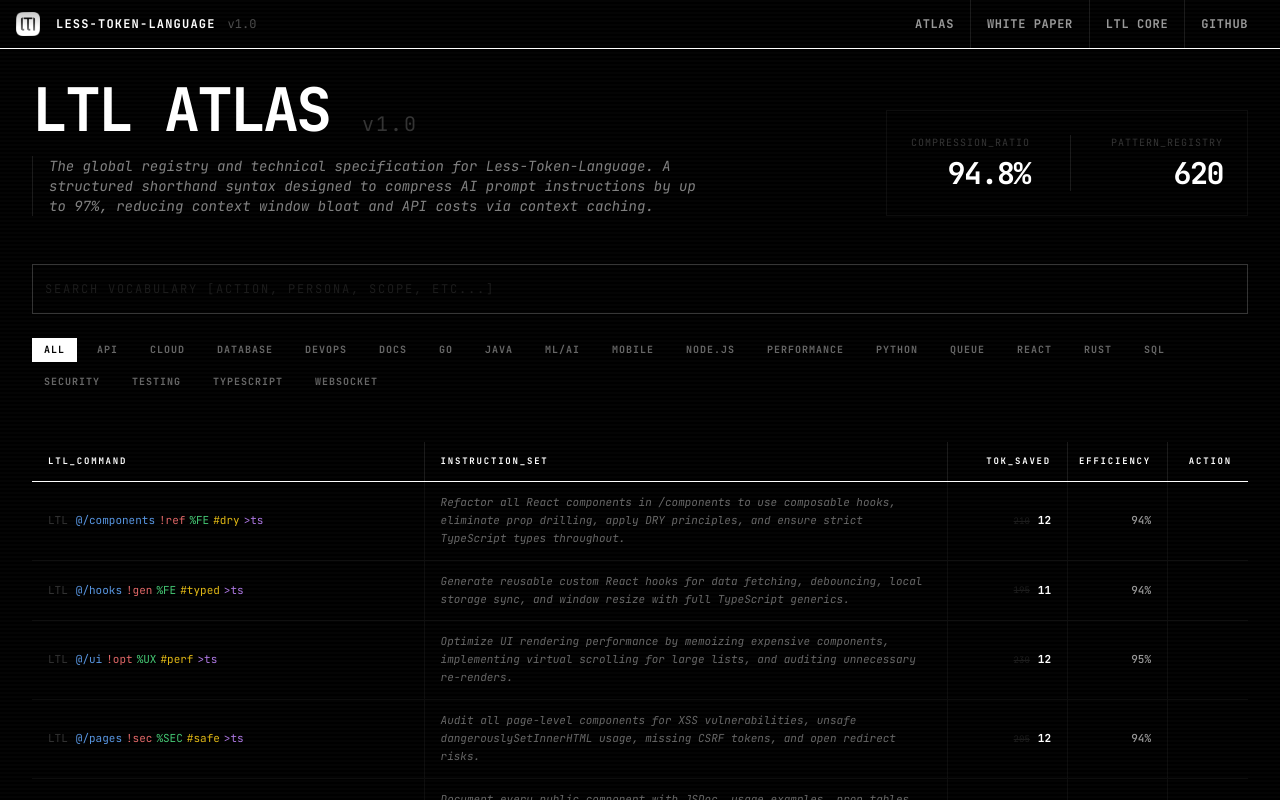
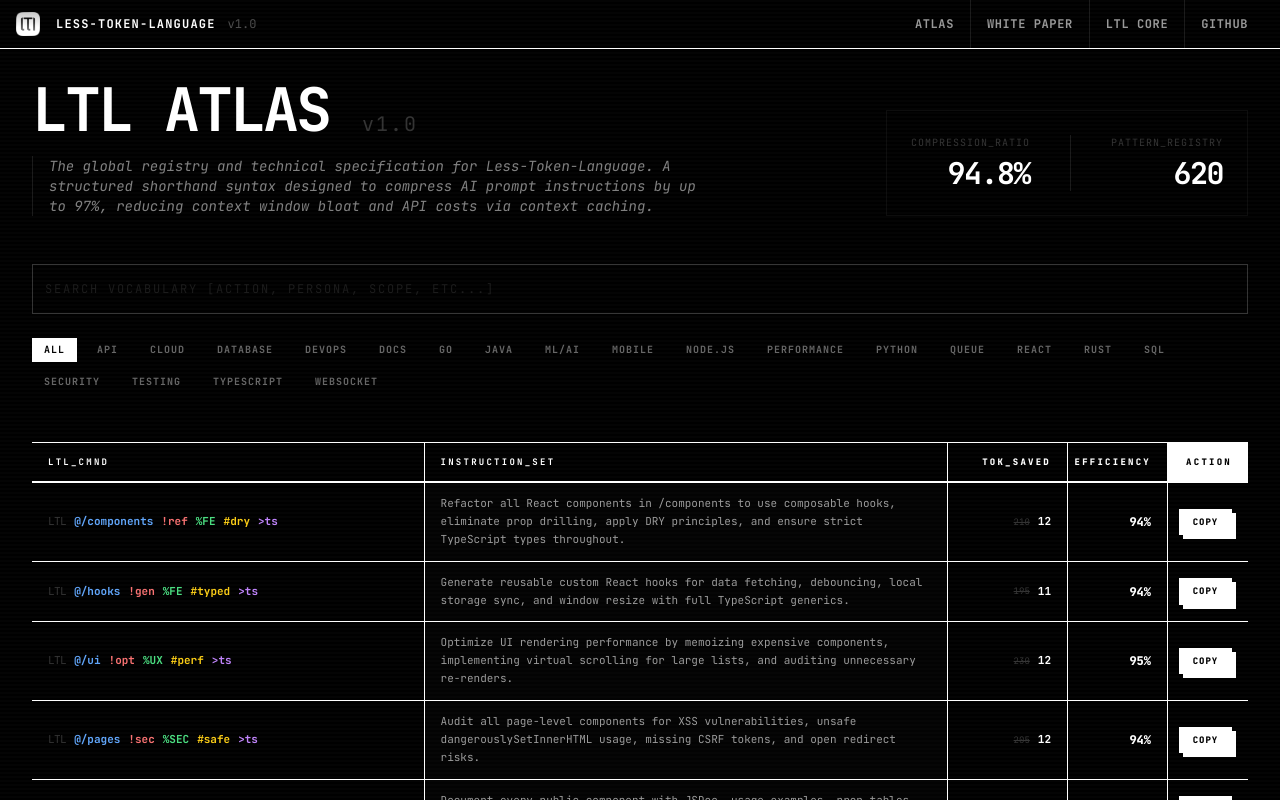
Before and after one commit to hahnsebastian/ltl, a Next.js app: page / in a window 1280 px wide. Shown: the top 800 px of the page. Built offline with nearby package versions, Linux system fonts and the light colour scheme.

Commit message:
UI: Increase table border prominence for high-contrast brutalist aesthetic

```diff
--- a/src/components/AtlasGrid.tsx
+++ b/src/components/AtlasGrid.tsx
@@ -29,64 +29,64 @@ export default function AtlasGrid({ searchQuery, activeCategory }: AtlasGridProp
 
   if (filteredData.length === 0) {
     return (
-      <div className="flex flex-col items-center justify-center h-[400px] w-full text-white/20 p-8 border border-dashed border-white/5">
-        <span className="text-xl mb-2 tracking-widest">ZERO_RESULTS</span>
-        <span className="text-xs">ADJUST_QUERY</span>
+      <div className="flex flex-col items-center justify-center h-[400px] w-full text-white/20 p-8 border border-dashed border-white/20">
+        <span className="text-xl mb-2 tracking-widest uppercase">zero_results_error</span>
+        <span className="text-xs uppercase opacity-50">modify_filters_to_proceed</span>
       </div>
     )
   }
 
   return (
-    <div className="w-full flex flex-col bg-black overflow-hidden select-none">
+    <div className="w-full flex flex-col bg-black overflow-hidden select-none border-t border-white">
       {/* Table Header */}
-      <div className="h-10 border-b border-white z-20 flex text-[9px] font-bold tracking-[0.2em] text-white uppercase sticky top-0 bg-black">
+      <div className="h-10 border-b-2 border-white z-20 flex text-[9px] font-bold tracking-[0.25em] text-white uppercase sticky top-0 bg-black">
         <div className="grid grid-cols-[1.5fr_2fr_120px_100px_80px] w-full h-full items-center">
-          <div className="px-4 border-r border-white/10 h-full flex items-center">LTL_COMMAND</div>
-          <div className="px-4 border-r border-white/10 h-full flex items-center">INSTRUCTION_SET</div>
-          <div className="px-4 border-r border-white/10 h-full flex items-center text-right justify-end">TOK_SAVED</div>
-          <div className="px-4 border-r border-white/10 h-full flex items-center text-right justify-end">EFFICIENCY</div>
-          <div className="px-4 h-full flex items-center text-right justify-end">ACTION</div>
+          <div className="px-4 border-r border-white h-full flex items-center">LTL_CMND</div>
+          <div className="px-4 border-r border-white h-full flex items-center">INSTRUCTION_SET</div>
+          <div className="px-4 border-r border-white h-full flex items-center text-right justify-end font-black">TOK_SAVED</div>
+          <div className="px-4 border-r border-white h-full flex items-center text-right justify-end font-black">EFFICIENCY</div>
+          <div className="px-4 h-full flex items-center text-right justify-end font-black bg-white text-black">ACTION</div>
         </div>
       </div>
 
       {/* Table Body */}
       <div className="max-h-[75vh] overflow-y-auto scrollbar-hide">
         {filteredData.map((item) => (
-          <div key={item.id} className="border-b border-white/5 hover:bg-white/[0.02] transition-colors group">
+          <div key={item.id} className="border-b border-white hover:bg-white/[0.03] transition-colors group">
             <div className="grid grid-cols-[1.5fr_2fr_120px_100px_80px] w-full min-h-[56px] items-stretch text-[11px]">
 
               {/* Command */}
-              <div className="px-4 py-3 font-mono flex items-center border-r border-white/5">
-                <span className="text-white/20 mr-2">LTL</span>
-                <span className="text-blue-400/90">{item.scope}</span>
-                <span className="mx-1 text-red-400/90">{item.action}</span>
-                <span className="text-green-400/90">{item.persona}</span>
-                <span className="mx-1 text-yellow-400/90">{item.constraint}</span>
-                <span className="text-purple-400/90">{item.output}</span>
+              <div className="px-4 py-3 font-mono border-r border-white flex flex-wrap gap-x-2 items-center">
+                <span className="text-white/20 tracking-tighter">LTL</span>
+                <span className="text-blue-400 font-bold">{item.scope}</span>
+                <span className="text-red-400 font-bold">{item.action}</span>
+                <span className="text-green-400 font-bold">{item.persona}</span>
+                <span className="text-yellow-400 font-bold">{item.constraint}</span>
+                <span className="text-purple-400 font-bold">{item.output}</span>
               </div>
 
               {/* Instruction */}
-              <div className="px-4 py-3 text-white/40 leading-relaxed border-r border-white/5 flex items-center italic">
+              <div className="px-4 py-3 text-white/60 leading-relaxed border-r border-white flex items-center bg-white/[0.01]">
                 {item.fullInstruction}
               </div>
 
               {/* Tokens */}
-              <div className="px-4 py-3 text-right flex items-center justify-end font-mono border-r border-white/5">
-                <span className="line-through mr-2 opacity-10 text-[9px]">{item.standardTokens}</span>
-                <span className="text-white font-bold">{item.ltlTokens}</span>
+              <div className="px-4 py-3 text-right flex items-center justify-end font-mono border-r border-white bg-black group-hover:bg-white group-hover:text-black transition-colors">
+                <span className="line-through mr-2 opacity-20 text-[9px]">{item.standardTokens}</span>
+                <span className="font-bold">{item.ltlTokens}</span>
               </div>
 
               {/* Efficiency */}
-              <div className="px-4 py-3 text-right flex items-center justify-end border-r border-white/5">
-                <span className="text-white/60 font-medium">
+              <div className="px-4 py-3 text-right flex items-center justify-end border-r border-white bg-black group-hover:bg-white group-hover:text-black transition-colors">
+                <span className="font-black text-xs">
                   {item.efficiency}%
                 </span>
               </div>
 
               {/* Action */}
-              <div className="px-4 py-3 text-right flex items-center justify-end">
+              <div className="px-4 py-3 text-right flex items-center justify-end bg-black">
                 <button
-                  className="text-[9px] border border-white/20 px-2 py-1 hover:bg-white hover:text-black hover:border-white transition-all opacity-0 group-hover:opacity-100 uppercase font-bold"
+                  className="text-[9px] border-2 border-white px-3 py-1 bg-white text-black hover:bg-black hover:text-white transition-all uppercase font-black tracking-widest shadow-[4px_4px_0px_white] active:translate-x-1 active:translate-y-1 active:shadow-none"
                   onClick={() => navigator.clipboard.writeText(item.command)}
                 >
                   COPY
@@ -99,9 +99,12 @@ export default function AtlasGrid({ searchQuery, activeCategory }: AtlasGridProp
       </div>
 
       {/* Simple Status */}
-      <div className="h-6 flex justify-between items-center px-4 text-[8px] text-white/20 tracking-widest font-mono select-none">
+      <div className="h-6 flex justify-between items-center px-4 text-[8px] text-white/40 tracking-[0.3em] font-mono select-none uppercase border-t border-white mt-1">
         <div>DB_IDX: {LTL_DATABASE.length} // FILTERED: {filteredData.length}</div>
-        <div className="animate-pulse">SYSTEM_STABLE // READY</div>
+        <div className="animate-pulse flex items-center gap-2">
+          <span className="w-1.5 h-1.5 bg-green-500 rounded-full" />
+          SYSTEM_STABLE // LIVE_DATA_FEED
+        </div>
       </div>
     </div>
   )
```
